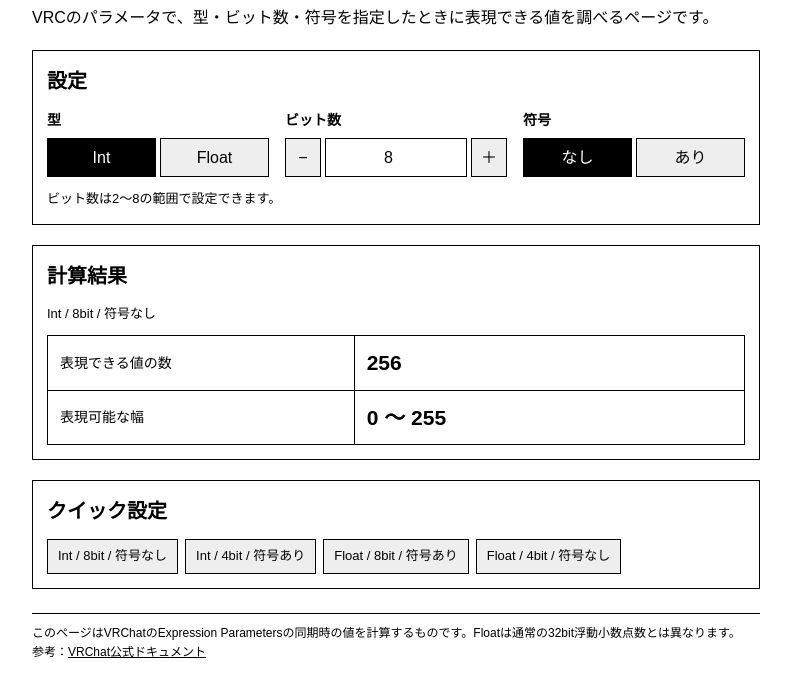
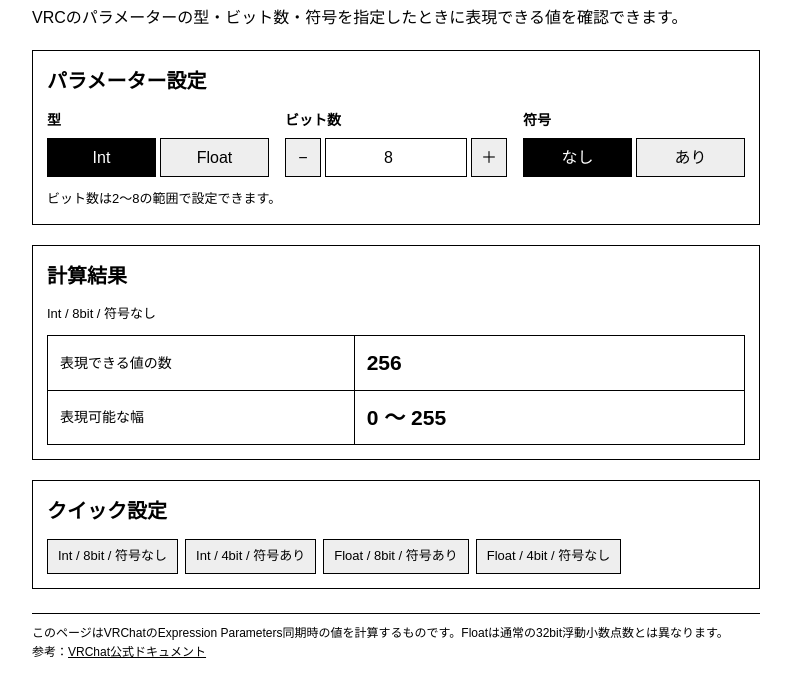
Before and after one commit to akaito-3418/VRC_Parameter_Calculator, a plain HTML site: page vrc_parameter_calculator.html in a window 1280 px wide. Shown: the part 66-762 px from the top of the page, without its empty margins (244-1035 px from the left). Drawn offline with Linux system fonts and the light colour scheme.

Commit message:
Update vrc_parameter_calculator.html

```diff
--- a/vrc_parameter_calculator.html
+++ b/vrc_parameter_calculator.html
@@ -47,10 +47,10 @@
 <body>
 <main>
   <h1>VRC Parameter Calculator</h1>
-  <p>VRCのパラメータで、型・ビット数・符号を指定したときに表現できる値を調べるページです。</p>
+  <p>VRCのパラメーターの型・ビット数・符号を指定したときに表現できる値を確認できます。</p>
 
   <section aria-label="設定">
-    <h2>設定</h2>
+    <h2>パラメーター設定</h2>
     <div class="controls">
       <div>
         <span class="control-title">型</span>
@@ -102,7 +102,7 @@
   </section>
 
   <footer>
-    このページはVRChatのExpression Parametersの同期時の値を計算するものです。Floatは通常の32bit浮動小数点数とは異なります。<br>
+    このページはVRChatのExpression Parameters同期時の値を計算するものです。Floatは通常の32bit浮動小数点数とは異なります。<br>
     参考：<a href="https://creators.vrchat.com/avatars/animator-parameters/" target="_blank" rel="noopener noreferrer">VRChat公式ドキュメント</a>
   </footer>
   <noscript><p>このページの計算機能にはJavaScriptが必要です。ブラウザでJavaScriptを有効にしてください。</p></noscript>
@@ -162,7 +162,7 @@
     get('details').hidden = type !== 'float';
     get('range').textContent = showNumber(result.min) + ' ～ ' + showNumber(result.max);
     get('smallest').textContent = result.smallest;
-    get('details').textContent = '※「表現できる最小値」は0より大きい最小の値です。Floatの小数は約12桁まで表示しています。';
+    get('details').textContent = '※「表現できる最小値」は0より大きい最小の値です。Floatの小数は12桁まで表示しています。';
   }
 
   get('type-int').addEventListener('click', function () { type = 'int'; render(); });
```
